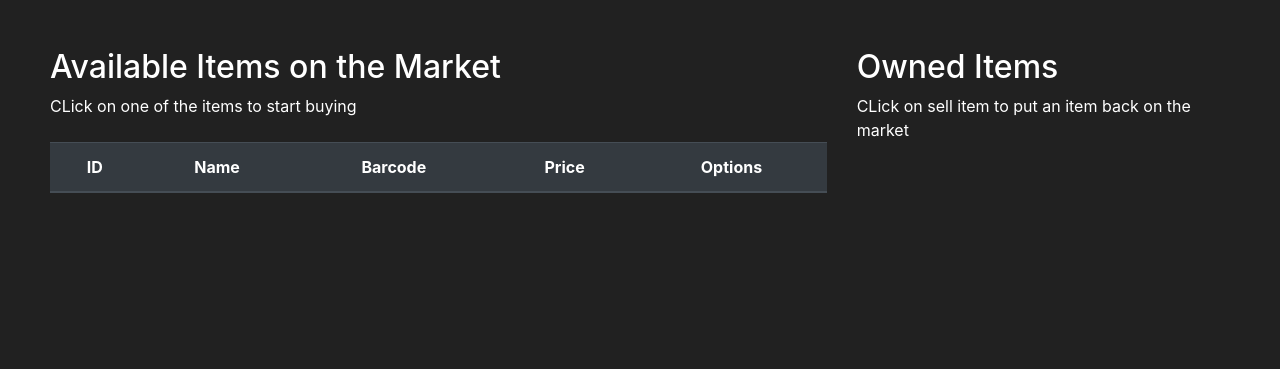
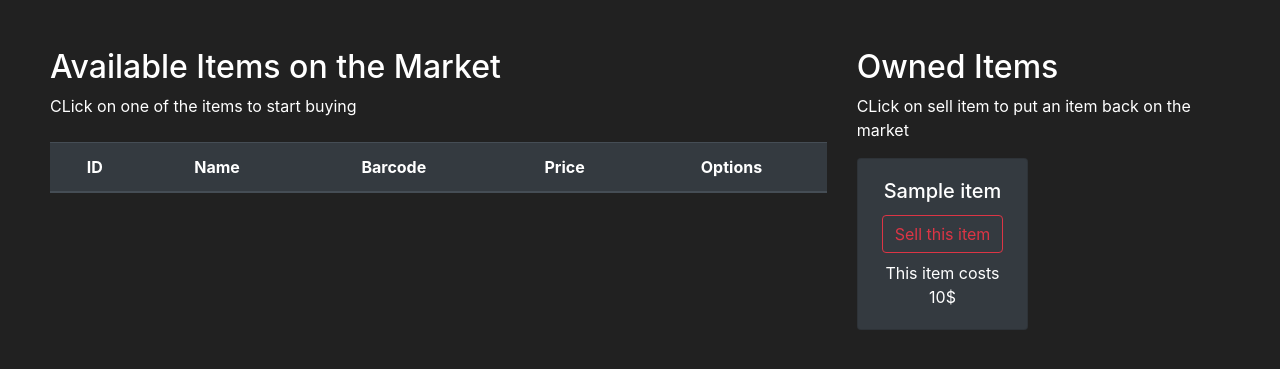
Before and after one commit to ifoysalahmmed/FlaskMarket, a Flask app: page /market in a window 1280 px wide. Shown: the part 56-425 px from the top of the page. Run offline with Flask 3, Linux system fonts and the light colour scheme; a user stored in the database is signed in; tables that the repository leaves empty hold one stand-in row (values such as "Sample post"); lists and menus that the app fills with data are empty.

Commit message:
added sell item logic

```diff
--- a/market/models.py
+++ b/market/models.py
@@ -37,6 +37,9 @@
     def can_purchase(self, item_obj):
         return self.budget >= item_obj.price
 
+    def can_sell(self, item_obj):
+        return item_obj in self.items
+
     def __repr__(self):
         return f"User {self.username} (ID: {self.id})"
 
@@ -55,5 +58,10 @@
         user.budget -= self.price
         db.session.commit()
 
+    def sell(self, user):
+        self.owner = None
+        user.budget += self.price
+        db.session.commit()
+
     def __repr__(self):
         return f"Item {self.name} (ID: {self.id}, Price: ${self.price})"
--- a/market/routes.py
+++ b/market/routes.py
@@ -1,7 +1,7 @@
 from market import app, db
 from flask import render_template, redirect, url_for, flash, request
 from market.models import Item, User
-from market.forms import RegistrationForm, LoginForm, PurchaseItemForm
+from market.forms import RegistrationForm, LoginForm, PurchaseItemForm, SellItemForm
 from flask_login import login_user, logout_user, login_required, current_user
 
 
@@ -15,8 +15,10 @@
 @login_required
 def market_page():
     purchase_form = PurchaseItemForm()
+    sell_form = SellItemForm()
 
     if request.method == "POST":
+        # Purchase item logic
         purchased_item = request.form.get("purchased_item")
         p_item_object = Item.query.filter_by(name=purchased_item).first()
         if p_item_object:
@@ -32,11 +34,34 @@
                     category="danger",
                 )
 
-            return redirect(url_for("market_page"))
+        # Sell item logic
+        sold_item = request.form.get("sold_item")
+        s_item_object = Item.query.filter_by(name=sold_item).first()
+        if s_item_object:
+            if current_user.can_sell(s_item_object):
+                s_item_object.sell(current_user)
+                flash(
+                    f"Congratulations! You sold {s_item_object.name} back to market!",
+                    category="success",
+                )
+            else:
+                flash(
+                    f"Something went wrong with selling {s_item_object.name}",
+                    category="danger",
+                )
+
+        return redirect(url_for("market_page"))
 
     if request.method == "GET":
         items = Item.query.filter_by(owner=None)
-        return render_template("market.html", items=items, purchase_form=purchase_form)
+        owned_items = Item.query.filter_by(owner=current_user.id)
+        return render_template(
+            "market.html",
+            items=items,
+            purchase_form=purchase_form,
+            sell_form=sell_form,
+            owned_items=owned_items,
+        )
 
 
 @app.route("/register", methods=["GET", "POST"])
--- a/market/templates/includes/items_modal.html
+++ b/market/templates/includes/items_modal.html
@@ -61,7 +61,7 @@
         <form method="POST">
           {{ purchase_form.hidden_tag() }}
           <h4 class="text-center">
-            Are you sure want to buy {{ item.name }} for ${{ item.price }}?
+            Are you sure want to buy {{ item.name }} for {{ item.price }}$ ?
           </h4>
           <h6 class="text-center my-5">
             By clicking purchase, you will purchase the item.
--- /dev/null
+++ b/market/templates/includes/owned_items_modal.html
@@ -0,0 +1,57 @@
+<style>
+  .modal-content {
+    background-color: #212121;
+    color: white;
+  }
+</style>
+
+<!-- Sell Item Modal -->
+<div
+  class="modal fade"
+  id="sellItemModal-{{ owned_item.id }}"
+  tabindex="-1"
+  aria-labelledby="sellItemModalLabel"
+  aria-hidden="true"
+>
+  <div class="modal-dialog">
+    <div class="modal-content">
+      <div class="modal-header">
+        <h5 class="modal-title" id="sellItemModalLabel">
+          {{ owned_item.name }}
+        </h5>
+        <button
+          type="button"
+          class="close"
+          data-dismiss="modal"
+          aria-label="Close"
+        >
+          <span aria-hidden="true" style="color: white">&times;</span>
+        </button>
+      </div>
+      <div class="modal-body">
+        <form method="POST">
+          {{ sell_form.hidden_tag() }}
+          <h4 class="text-center">
+            Are you sure want to sell {{ owned_item.name }} for {{
+            owned_item.price }}$ ?
+          </h4>
+          <h6 class="text-center my-5">
+            By clicking sell, you will sell the item.
+          </h6>
+          <input
+            id="sold_item"
+            name="sold_item"
+            type="hidden"
+            value="{{ owned_item.name }}"
+          />
+          {{ sell_form.submit(class="btn btn-outline-danger btn-block") }}
+        </form>
+      </div>
+      <div class="modal-footer">
+        <button type="button" class="btn btn-secondary" data-dismiss="modal">
+          Close
+        </button>
+      </div>
+    </div>
+  </div>
+</div>
--- a/market/templates/market.html
+++ b/market/templates/market.html
@@ -45,6 +45,27 @@
   <div class="col-4">
     <h2>Owned Items</h2>
     <p class="font-md">CLick on sell item to put an item back on the market</p>
+    <div class="row">
+      {% for owned_item in owned_items %} {% include
+      'includes/owned_items_modal.html' %}
+      <div class="col-md-6">
+        <div class="card text-center bg-dark mb-2">
+          <div class="card-body">
+            <h5 class="card-title">{{ owned_item.name }}</h5>
+            <button
+              type="button"
+              class="btn btn-outline-danger mb-2"
+              data-toggle="modal"
+              data-target="#sellItemModal-{{ owned_item.id }}"
+            >
+              Sell this item
+            </button>
+            <p class="card-text">This item costs {{ owned_item.price }}$</p>
+          </div>
+        </div>
+      </div>
+      {% endfor %}
+    </div>
   </div>
 </div>
 {% endblock %}
```
